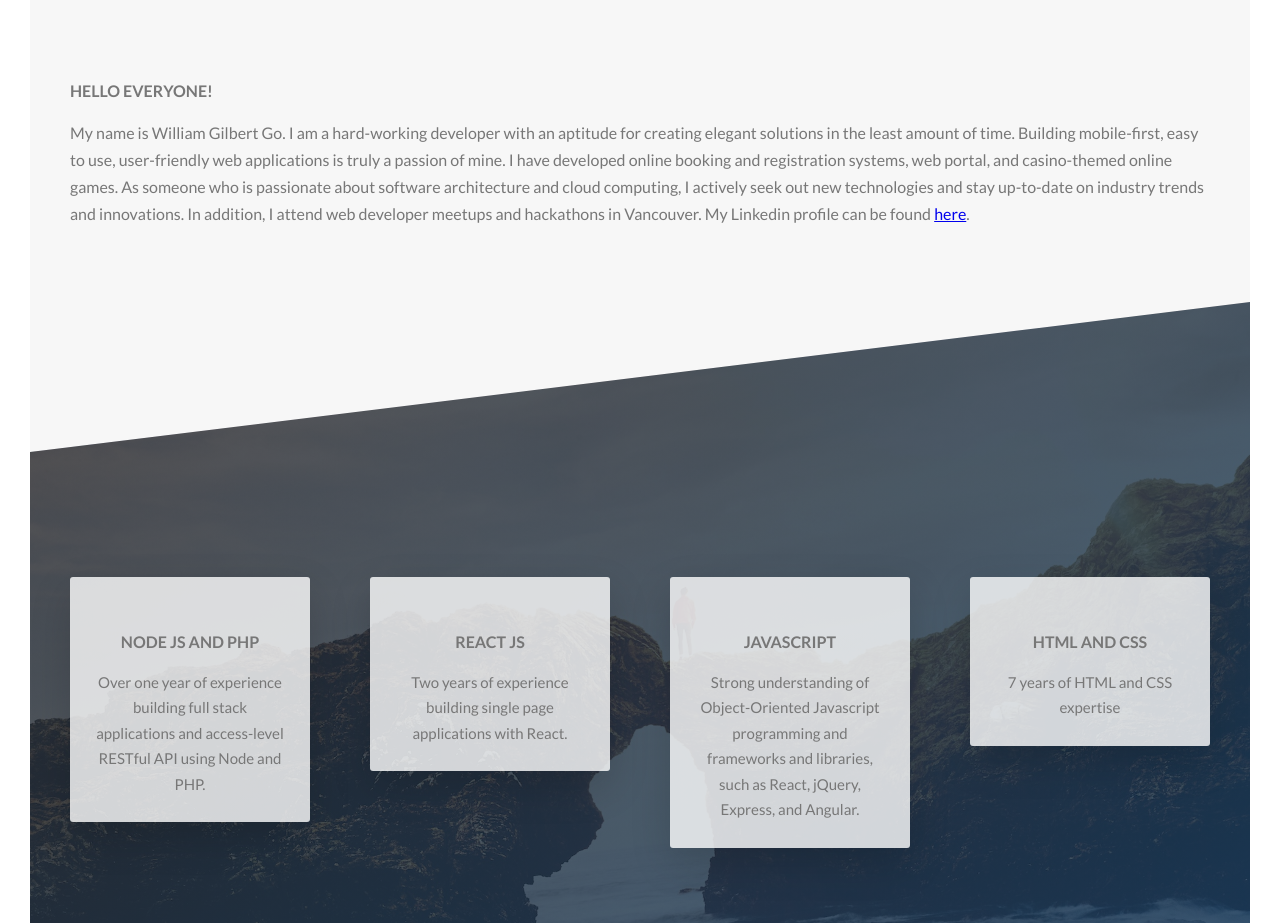
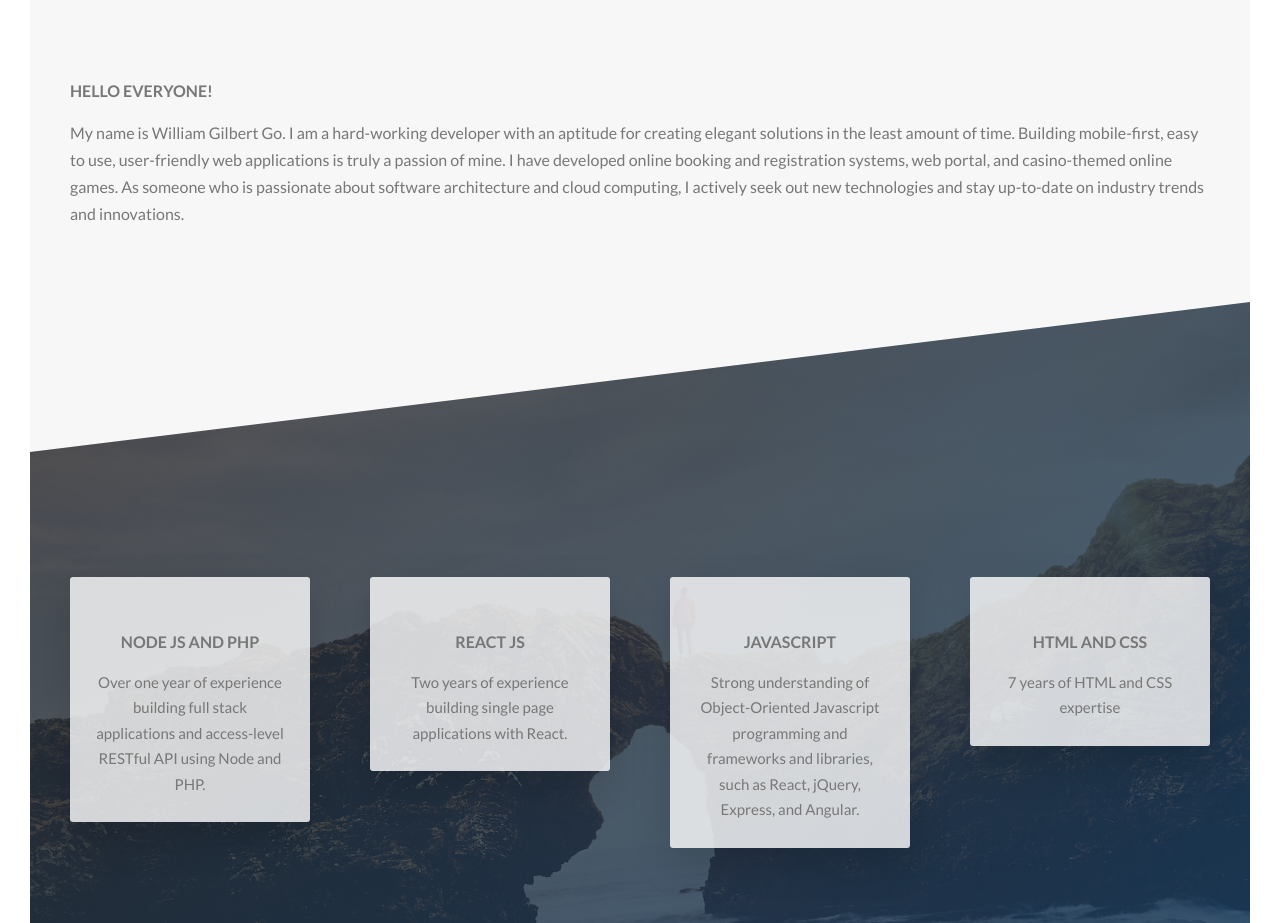
Before and after one commit to devwilliamgo/williamgo, a website: page index.html in a window 1280 px wide. Shown: the part 943-1866 px from the top of the page. Drawn offline with Linux system fonts and the light colour scheme.

Commit message:
Update index.html

```diff
--- a/index.html
+++ b/index.html
@@ -64,10 +64,7 @@
                         web applications is truly a passion of mine. I have developed online booking and registration
                         systems, web portal, and casino-themed online games. As someone who is passionate about software
                         architecture and cloud computing, I actively seek out new technologies and stay up-to-date on
-                        industry trends and innovations. In addition, I attend web developer meetups and hackathons in
-                        Vancouver.
-                        My Linkedin profile can be found <a
-                            href="https://www.linkedin.com/in/william-gilbert-go-5b25b819a/" target="_blank">here</a>.
+                        industry trends and innovations.
                     </p>
 
                     <!--                         <h3 class="heading-tertiary u-margin-bottom-small">Web Development</h3>
```
